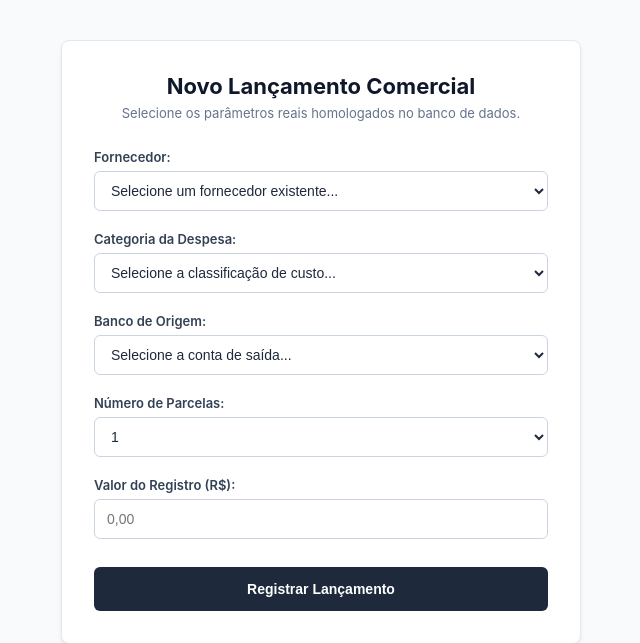
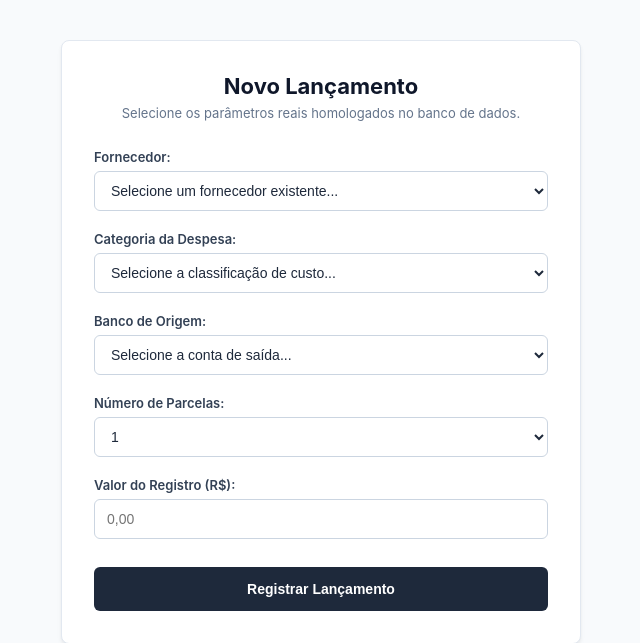
Before and after one commit to Lu4nL1ma/project_leaofin, a Django app: page /form/ in a window 1280 px wide. Shown: the part 60-703 px from the top of the page, without its empty margins (319-959 px from the left). Run offline with Django 5.2, Linux system fonts and the light colour scheme; data that the repository does not hold is empty.

Commit message:
form_updt_05

```diff
--- a/proj_leao/app_leao/templates/form.html
+++ b/proj_leao/app_leao/templates/form.html
@@ -158,7 +158,7 @@
 
     <div class="painel-cadastro">
 
-        <h2 class="painel-titulo">Novo Lançamento Comercial</h2>
+        <h2 class="painel-titulo">Novo Lançamento</h2>
         <p class="painel-subtitulo">Selecione os parâmetros reais homologados no banco de dados.</p>
 
         {% if messages %}
```
